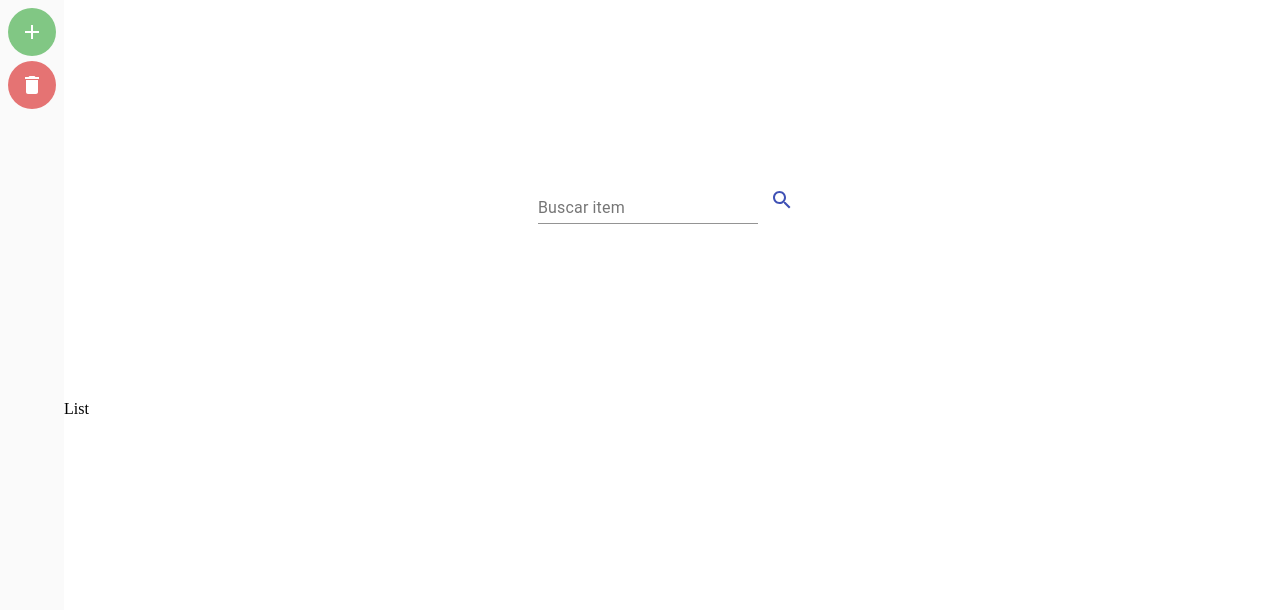
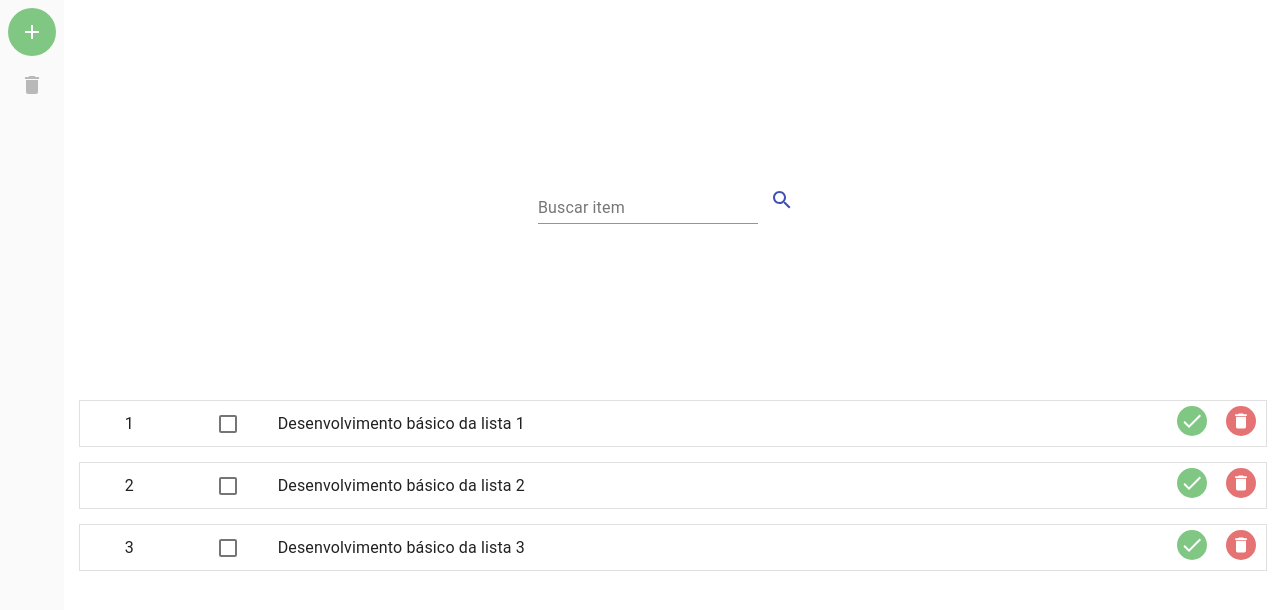
Before and after one commit to amjr/todolist, a React (Create React App) app: page / in a window 1280 px wide. Shown: the top 610 px of the page. Built offline with nearby package versions, Linux system fonts and the light colour scheme.

Commit message:
:construction: Card purge

```diff
--- a/package.json
+++ b/package.json
@@ -10,6 +10,7 @@
     "@testing-library/react": "^9.3.2",
     "@testing-library/user-event": "^7.1.2",
     "prop-types": "^15.7.2",
+    "ramda": "^0.27.0",
     "react": "^16.8.1",
     "react-dom": "^16.8.1",
     "react-redux": "^7.1.0-rc.1",
--- a/src/colors/index.js
+++ b/src/colors/index.js
@@ -11,3 +11,5 @@ export const midRed = red[300];
 export const darkRed = red[500];
 export const lightGrey = grey[50];
 export const midGrey = grey[300];
+export const darkGrey = grey[300];
+export const darkerGrey = grey[900];
--- a/src/screens/main/Container/components/List/index.js
+++ b/src/screens/main/Container/components/List/index.js
@@ -1,12 +1,84 @@
 import React from 'react';
 import styled from 'styled-components';
 import { ContainerContextConsumer } from 'screens/main/Container/context';
+import {
+  Grid, Checkbox, Typography, styled as materialStyled, IconButton, Tooltip,
+} from '@material-ui/core';
+import { Delete, Check } from '@material-ui/icons';
+import * as colors from 'colors';
 
 export default () => (
   <ListWrapper>
-    <ContainerContextConsumer>
-      {(context) => <div>List</div>}
-    </ContainerContextConsumer>
+    <Grid container direction="column">
+      <ContainerContextConsumer>
+        {(context) => context.list.map((item) => (
+            <Row>
+              <Grid item xs={1} styled={{}}>
+                <Cel center>
+                  <Typography
+                    color={item.done ? 'textSecondary' : 'textPrimary'}
+                    style={{ textDecoration: item.done ? 'line-through' : 'none' }}
+                  >
+                    {item.id}
+                  </Typography>
+                </Cel>
+              </Grid>
+
+              <Grid item xs={1}>
+                <Cel center>
+                  <Tooltip
+                    title={`${item.checked ? 'Deselecionar' : 'Selecionar'} item`}
+                    aria-label={`${item.checked ? 'Deselecionar' : 'Selecionar'} item`}
+                    placement="top"
+                  >
+                    <Checkbox color="primary" checked={item.checked} onChange={() => context.toggleItem(item)} />
+                  </Tooltip>
+                </Cel>
+              </Grid>
+
+              <Grid item xs={9}>
+                <Cel>
+                  <Typography
+                    color={item.done ? 'textSecondary' : 'textPrimary'}
+                    style={{ textDecoration: item.done ? 'line-through' : 'none' }}
+                  >
+                    {item.name}
+                  </Typography>
+                </Cel>
+              </Grid>
+
+              <Grid item xs={1}>
+                <Cel spaceAround>
+                  <Tooltip title="Finalizar item" aria-label="Finalizar item" placement="top">
+                    <div>
+                      <FinishButton
+                        variant="contained"
+                        aria-label="Finalizar item"
+                        onClick={() => context.togleFinished(item)}
+                      >
+                        <Check />
+                      </FinishButton>
+                    </div>
+                  </Tooltip>
+
+                  <Tooltip title="Remover item" aria-label="Remover itens selecionados" placement="top">
+                    <div>
+                      <RemoveButton
+                        variant="contained"
+                        aria-label="Remover item"
+                        onClick={() => context.deleteItem(item)}
+                      >
+                        <Delete fontSize="small" />
+                      </RemoveButton>
+                    </div>
+                  </Tooltip>
+                </Cel>
+              </Grid>
+            </Row>
+        ))
+        }
+      </ContainerContextConsumer>
+    </Grid>
   </ListWrapper>
 );
 
@@ -14,3 +86,51 @@ const ListWrapper = styled.div`
   display: flex;
   flex: 1;
 `;
+
+const Row = styled.div`
+  align-items: center;
+  border: 1px solid ${colors.midGrey};
+  display: flex;
+  flex: 1;
+  justify-content: flex-start;
+  margin: 0px 15px 15px 15px;
+  max-height: 45px;
+  min-width: calc(100% - 30px);
+`;
+
+const Cel = styled.div`
+  align-items: center;
+  display: flex;
+  ${(props) => props.center && 'justify-content: center;'}
+  ${(props) => props.spaceAround && 'justify-content: space-around;'}
+`;
+
+const FinishButton = materialStyled(({ ...other }) => <IconButton {...other} />)({
+  backgroundColor: colors.midGreen,
+  color: '#fff',
+  boxShadow: 'none !important',
+  marginBottom: 5,
+  height: 30,
+  width: 30,
+  margin: 0,
+  padding: 0,
+
+  '&:hover': {
+    backgroundColor: colors.darkGreen,
+  },
+});
+
+const RemoveButton = materialStyled(({ ...other }) => <IconButton {...other} />)({
+  backgroundColor: colors.midRed,
+  color: '#fff',
+  boxShadow: 'none !important',
+  marginBottom: 5,
+  height: 30,
+  width: 30,
+  margin: 0,
+  padding: 0,
+
+  '&:hover': {
+    backgroundColor: colors.darkRed,
+  },
+});
--- a/src/screens/main/Container/context.js
+++ b/src/screens/main/Container/context.js
@@ -1,16 +1,37 @@
 import React, { createContext } from 'react';
 import PropTypes from 'prop-types';
-import { useSelector } from 'react-redux';
+import { useSelector, useDispatch } from 'react-redux';
+import * as listActions from 'store/list/actions';
 
 const ContainerContext = createContext();
 
 export const ContainerContextProvider = (props) => {
   const { children } = props;
+  const dispatch = useDispatch();
   const list = useSelector((state) => state.list.list);
+
+  const toggleItem = (item) => {
+    const newItem = item;
+    newItem.checked = !newItem.checked;
+    dispatch(listActions.edit(newItem));
+  };
+
+  const togleFinished = (item) => {
+    const newItem = item;
+    newItem.done = !newItem.done;
+    dispatch(listActions.edit(newItem));
+  };
+
+  const deleteItem = (item) => {
+    dispatch(listActions.deleteItem(item));
+  };
 
   const values = {
     insideContainer: true,
     list,
+    toggleItem,
+    togleFinished,
+    deleteItem,
   };
 
   return <ContainerContext.Provider value={values}>{children}</ContainerContext.Provider>;
--- /dev/null
+++ b/src/screens/main/Sidebar/context.js
@@ -0,0 +1,38 @@
+import React, { createContext, useEffect, useState } from 'react';
+import PropTypes from 'prop-types';
+import { findIndex, propEq } from 'ramda';
+import { useSelector, useDispatch } from 'react-redux';
+import * as listActions from 'store/list/actions';
+
+const SidebarContext = createContext();
+
+export const SidebarContextProvider = (props) => {
+  const { children } = props;
+  const dispatch = useDispatch();
+  const list = useSelector((state) => state.list.list);
+  const [hasChecked, setHasChecked] = useState(false);
+
+  useEffect(() => {
+    const checkedItems = findIndex(propEq('checked', true), list) > -1;
+    setHasChecked(checkedItems);
+  }, [list]);
+
+  const deletSelectedItems = () => {
+    const checkedItems = [...list].filter((item) => item.checked);
+    dispatch(listActions.deletSelectedItems(checkedItems));
+  };
+
+  const values = {
+    insideSidebar: true,
+    hasChecked,
+    deletSelectedItems,
+  };
+  return <SidebarContext.Provider value={values}>{children}</SidebarContext.Provider>;
+};
+
+SidebarContextProvider.propTypes = {
+  children: PropTypes.node.isRequired,
+};
+
+export const SidebarContextConsumer = SidebarContext.Consumer;
+export default SidebarContextProvider;
--- a/src/screens/main/Sidebar/index.js
+++ b/src/screens/main/Sidebar/index.js
@@ -1,10 +1,13 @@
 import React from 'react';
 import styled from 'styled-components';
 import * as colors from 'colors';
+import { SidebarContextConsumer } from 'screens/main/Sidebar/context';
 import { IconButton, styled as materialStyled, Tooltip } from '@material-ui/core/';
 import { Add, Delete } from '@material-ui/icons';
 
 export default () => (
+  <SidebarContextConsumer>
+    {(context) => (
       <Sidebar>
         <Tooltip title="Adicionar novo item" aria-label="Adicionar novo item" placement="right">
           <div>
@@ -14,14 +17,16 @@ export default () => (
           </div>
         </Tooltip>
 
-    <Tooltip title="Remover item" aria-label="Remover item" placement="right">
+        <Tooltip title="Remover itens selecionados" aria-label="Remover itens selecionados" placement="right">
           <div>
-        <RemoveButton variant="contained" aria-label="adicionar novo item">
-          <Delete />
+            <RemoveButton variant="contained" aria-label="Remover itens selecionados" disabled={!context.hasChecked}>
+              <Delete onClick={context.deletSelectedItems} />
             </RemoveButton>
           </div>
         </Tooltip>
       </Sidebar>
+    )}
+  </SidebarContextConsumer>
 );
 
 const Sidebar = styled.div`
--- a/src/screens/main/index.js
+++ b/src/screens/main/index.js
@@ -3,10 +3,14 @@ import styled from 'styled-components';
 import Sidebar from 'screens/main/Sidebar';
 import Container from 'screens/main/Container';
 import { ContainerContextProvider } from 'screens/main/Container/context';
+import { SidebarContextProvider } from 'screens/main/Sidebar/context';
 
 export default () => (
   <GlobalWrapper>
-    <Sidebar />
+    <SidebarContextProvider>
+      <Sidebar />
+    </SidebarContextProvider>
+
     <ContainerContextProvider>
       <Container />
     </ContainerContextProvider>
--- a/src/store/list/actions.js
+++ b/src/store/list/actions.js
@@ -0,0 +1,13 @@
+import * as types from './actionsTypes';
+
+export const edit = (item) => async (dispatch) => {
+  dispatch(types.edit(item));
+};
+
+export const deleteItem = (item) => async (dispatch) => {
+  dispatch(types.deleteItem(item));
+};
+
+export const deletSelectedItems = (list) => async (dispatch) => {
+  dispatch(types.deletSelectedItems(list));
+};
--- a/src/store/list/actionsTypes.js
+++ b/src/store/list/actionsTypes.js
@@ -0,0 +1,18 @@
+export const EDIT_LIST_ITEM = 'item.EDIT_LIST_ITEM';
+export const DELETE_LIST_ITEM = 'item.DELETE_LIST_ITEM';
+export const DELETE_SELECTED_ITEMS = 'item.DELETE_SELECTED_ITEMS';
+
+export const edit = (item) => ({
+  type: EDIT_LIST_ITEM,
+  payload: { item },
+});
+
+export const deleteItem = (item) => ({
+  type: DELETE_LIST_ITEM,
+  payload: { item },
+});
+
+export const deletSelectedItems = (list) => ({
+  type: DELETE_SELECTED_ITEMS,
+  payload: { list },
+});
--- a/src/store/list/reducer.js
+++ b/src/store/list/reducer.js
@@ -1,10 +1,23 @@
-// import * as types from './actionsTypes';
+import { findIndex, propEq } from 'ramda';
+import * as types from './actionsTypes';
 
 export const initialState = {
   list: [
     {
       id: 1,
-      name: 'Desenvolvimento básico da lista',
+      name: 'Desenvolvimento básico da lista 1',
+      checked: false,
+      done: false,
+    },
+    {
+      id: 2,
+      name: 'Desenvolvimento básico da lista 2',
+      checked: false,
+      done: false,
+    },
+    {
+      id: 3,
+      name: 'Desenvolvimento básico da lista 3',
       checked: false,
       done: false,
     },
@@ -12,7 +25,41 @@ export const initialState = {
 };
 
 export default (state = initialState, action = {}) => {
+  let newList = null;
+  let index = null;
+
   switch (action.type) {
+    case types.DELETE_SELECTED_ITEMS:
+      newList = [...state.list].filter((item) => {
+        const shouldBeRemoved = findIndex(propEq('id', item.id), action.payload.list) > -1;
+        return !shouldBeRemoved;
+      });
+
+      return {
+        ...state,
+        list: newList,
+      };
+
+    case types.DELETE_LIST_ITEM:
+      newList = [...state.list];
+      index = findIndex(propEq('id', action.payload.item.id), newList);
+      newList.splice(index, 1);
+
+      return {
+        ...state,
+        list: newList,
+      };
+
+    case types.EDIT_LIST_ITEM:
+      newList = [...state.list];
+      index = findIndex(propEq('id', action.payload.item.id), newList);
+      newList[index] = action.payload.item;
+
+      return {
+        ...state,
+        list: newList,
+      };
+
     default:
       return {
         ...state,
```
Also changed, not shown: 1 other file (tests, documents, lock files or other folders). Lines whose indentation alone changed are shown as unchanged.
